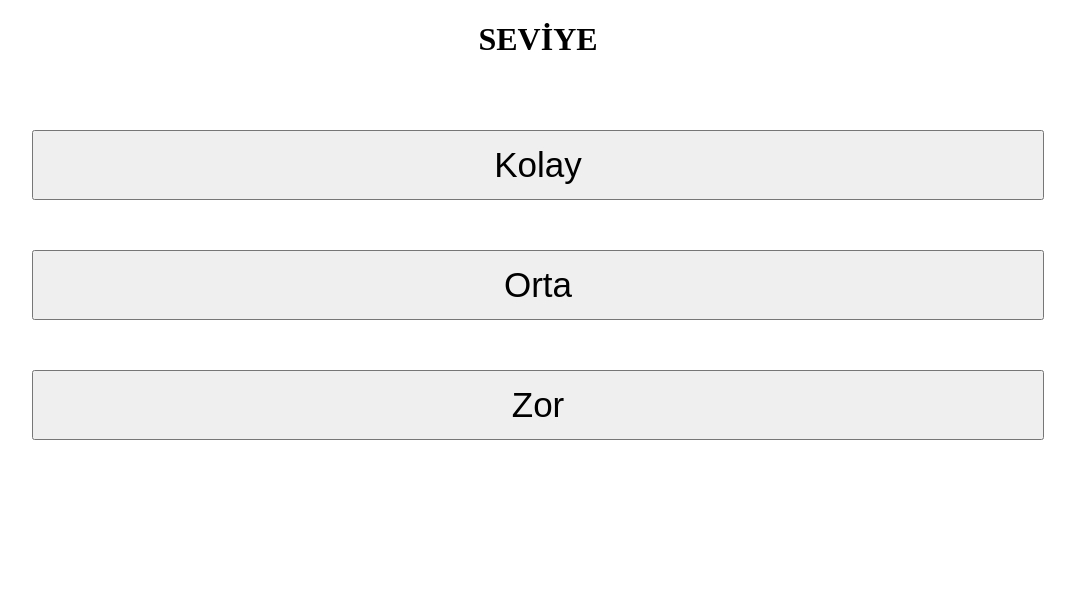
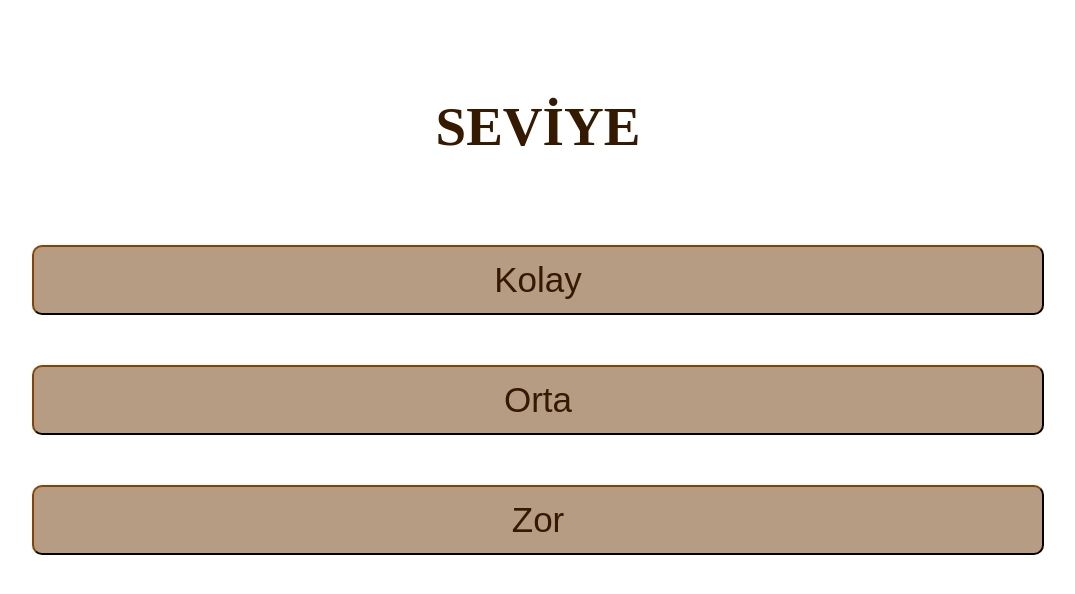
Before and after one commit to Kkubraselcuk/uno, a plain HTML site: page index.html in a window 1280 px wide. Shown: the whole page, without its empty margins (102-1177 px from the left). Drawn offline with Linux system fonts and the light colour scheme.

Commit message:
Update style.css v1

```diff
--- a/style.css
+++ b/style.css
@@ -1,6 +1,8 @@
 #seviyeAlani{
+    padding-top: 50px;
     width: 100%;
     text-align: center;
+    color: #361a00;
 }
 .seviyeBtn{
     text-align: center;
@@ -8,4 +10,11 @@
     height: 70px;
     font-size:35px;
     margin-top: 50px;
+    background-color: #b69c83;
+    color: #361a00;
+    border-radius: 10px;
+    border-color: #361a00;
 }
+h1{
+    font-size: 55px;
+}
```
